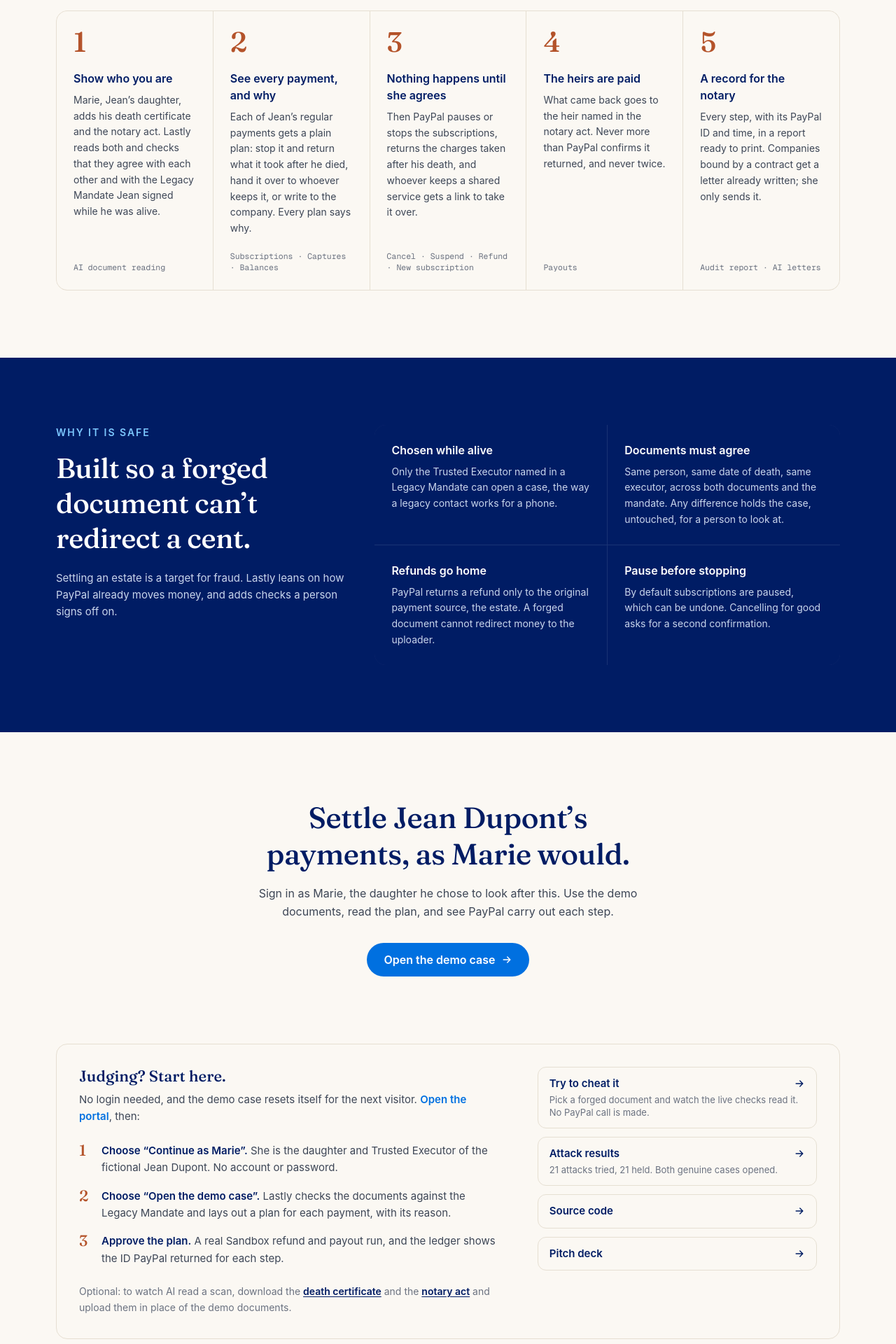
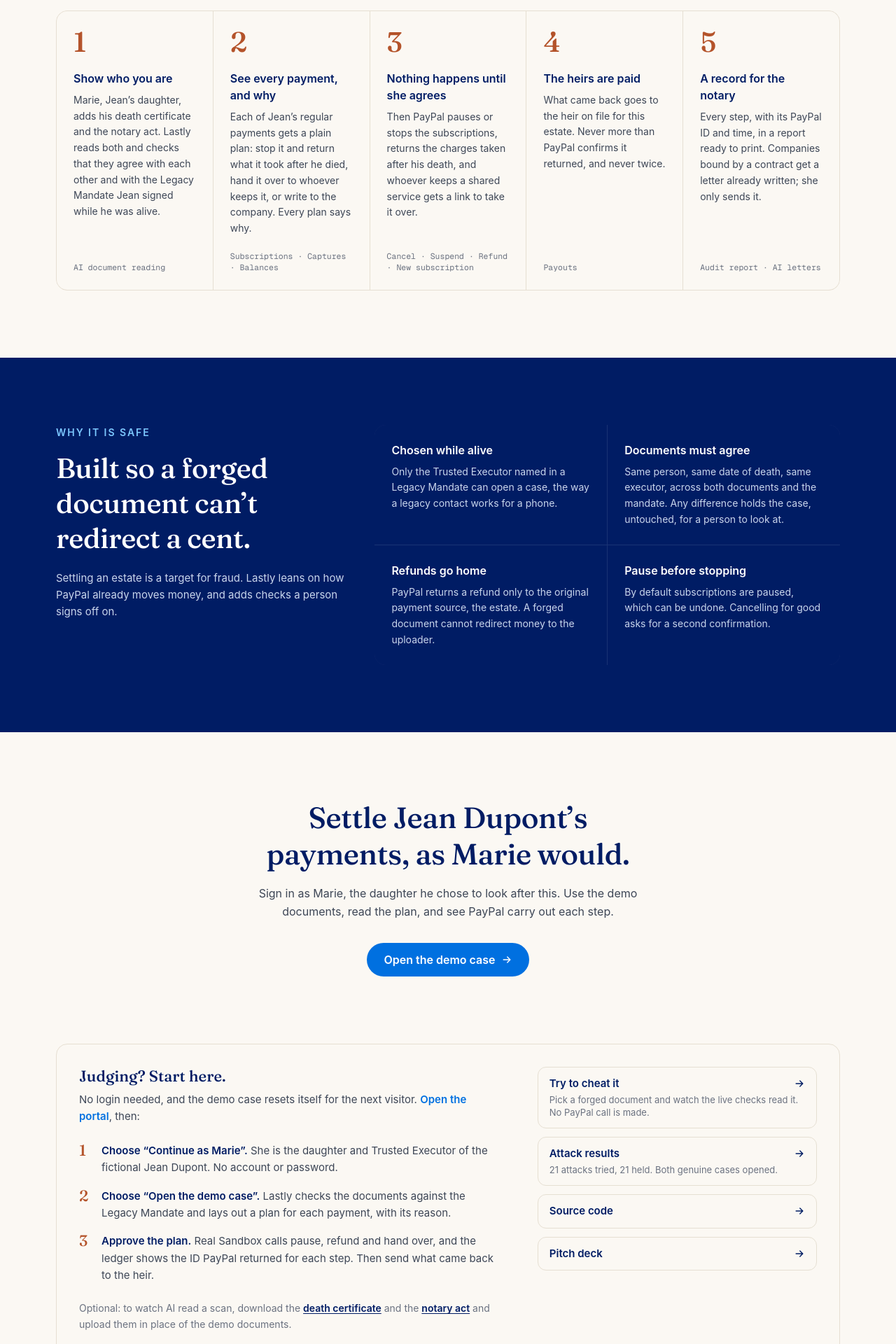
Before and after one commit to aminezar/lastly, a Next.js app: page / in a window 1280 px wide. Shown: the part 1440-3360 px from the top of the page at 70% size. Built offline with nearby package versions, Linux system fonts and the light colour scheme.

Commit message:
Landing says the heir on file and that the payout is its own step; case progress fits a phone

```diff
--- a/app/estate/sections.tsx
+++ b/app/estate/sections.tsx
@@ -179,14 +179,14 @@ export function Journey({ stage, blocked }: { stage: Stage; blocked: boolean })
   const current = STAGES.findIndex((s) => s.id === stage);
   return (
     <nav aria-label="Case progress" className="sticky top-0 z-20 border-b border-pp-border bg-white/95 backdrop-blur print:hidden">
-      <ol className="mx-auto flex w-full max-w-[1320px] items-center gap-2 overflow-x-auto px-6 py-3 lg:px-10">
+      <ol className="mx-auto flex w-full max-w-[1320px] items-center gap-1 overflow-x-auto px-4 py-3 sm:gap-2 sm:px-6 lg:px-10">
         {STAGES.map((s, i) => {
           const done = i < current || (stage === 'resolved' && i === current);
           const active = i === current && !done;
           const failed = blocked && s.id === 'verify';
           return (
             <li key={s.id} className="flex shrink-0 items-center gap-2" aria-current={active ? 'step' : undefined}>
-              {i > 0 && <span className="mx-1 h-px w-6 bg-pp-border lg:w-10" aria-hidden="true" />}
+              {i > 0 && <span className="mx-1 h-px w-3 bg-pp-border sm:w-6 lg:w-10" aria-hidden="true" />}
               <span
                 className={`grid size-6 place-items-center rounded-full text-[12px] font-bold tabular-nums ${
                   failed ? 'bg-[#f6e3bf] text-[#6b4300]' : done ? 'bg-pp-success text-white' : active ? 'bg-pp-blue text-white' : 'bg-pp-canvas text-pp-muted ring-1 ring-pp-border'
@@ -194,7 +194,7 @@ export function Journey({ stage, blocked }: { stage: Stage; blocked: boolean })
               >
                 {failed ? <Icon name="pause" className="size-3.5" /> : done ? <Icon name="check" className="size-3.5" /> : i + 1}
               </span>
-              <span className={`text-[14px] ${active || failed ? 'font-semibold text-pp-ink' : done ? 'text-pp-ink' : 'text-pp-muted'}`}>{s.label}</span>
+              <span className={`text-[14px] ${active || failed ? 'font-semibold text-pp-ink' : `max-sm:sr-only ${done ? 'text-pp-ink' : 'text-pp-muted'}`}`}>{s.label}</span>
             </li>
           );
         })}
--- a/app/page.tsx
+++ b/app/page.tsx
@@ -33,7 +33,7 @@ const steps = [
   {
     n: '4',
     title: 'The heirs are paid',
-    body: 'What came back goes to the heir named in the notary act. Never more than PayPal confirms it returned, and never twice.',
+    body: 'What came back goes to the heir on file for this estate. Never more than PayPal confirms it returned, and never twice.',
     api: 'Payouts',
   },
   {
@@ -82,7 +82,7 @@ const RED_TEAM_URL = `${REPO_URL}/blob/main/docs/red-team-results.md`;
 const judgeSteps = [
   { lead: 'Choose “Continue as Marie”.', body: 'She is the daughter and Trusted Executor of the fictional Jean Dupont. No account or password.' },
   { lead: 'Choose “Open the demo case”.', body: 'Lastly checks the documents against the Legacy Mandate and lays out a plan for each payment, with its reason.' },
-  { lead: 'Approve the plan.', body: 'A real Sandbox refund and payout run, and the ledger shows the ID PayPal returned for each step.' },
+  { lead: 'Approve the plan.', body: 'Real Sandbox calls pause, refund and hand over, and the ledger shows the ID PayPal returned for each step. Then send what came back to the heir.' },
 ];
 
 const devPages = [
```
